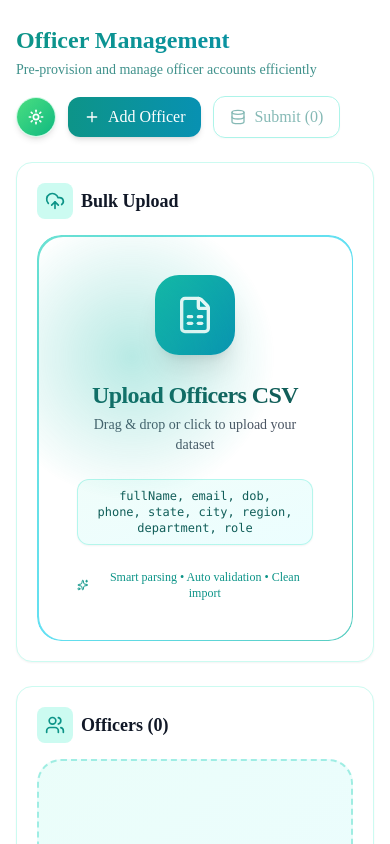
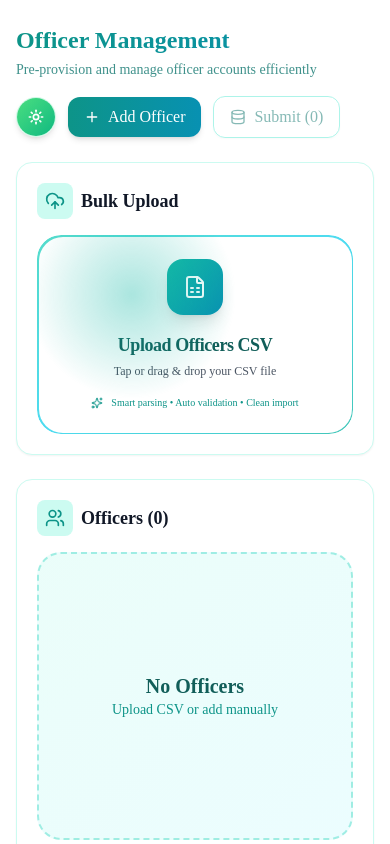
Before and after one commit to sagnikdey45/Pre-Provisioned-Officers-Account-Creation, a Next.js app: page /system-admin in a window 390 px wide. Shown: the top 844 px of the page. Built offline with nearby package versions, Linux system fonts and the light colour scheme.

Commit message:
Add some minor fixes to the CSV uploader, add / edit officer dialogs for mobile responsiveness

```diff
--- a/components/SystemAdmin/AddOfficerDialog.jsx
+++ b/components/SystemAdmin/AddOfficerDialog.jsx
@@ -45,10 +45,7 @@ export default function AddOfficerDialog({ isOpen, onClose, onAddOfficer }) {
 
   return (
     <Dialog open={isOpen} onOpenChange={onClose}>
-      <DialogContent
-        showCloseButton={false}
-        className="max-w-3xl p-0 rounded-3xl h-[90vh] flex flex-col overflow-hidden border border-gray-200 dark:border-cyan-900 bg-gradient-to-b from-white via-gray-50 to-gray-100 dark:from-slate-900 dark:via-slate-900 dark:to-slate-950 shadow-[0_40px_120px_rgba(0,0,0,0.25)] [&>button]:hidden"
-      >
+      <DialogContent className="max-w-3xl p-0 rounded-3xl h-[90vh] flex flex-col overflow-hidden border border-gray-200 dark:border-cyan-900 bg-gradient-to-b from-white via-gray-50 to-gray-100 dark:from-slate-900 dark:via-slate-900 dark:to-slate-950 shadow-[0_40px_120px_rgba(0,0,0,0.25)] [&>button]:hidden">
         {/* TOP GLOW BAR */}
         <div className="h-1.5 bg-gradient-to-r from-teal-500 via-cyan-500 to-emerald-500" />
 
@@ -251,19 +248,30 @@ function RoleCard({ active, onClick, icon, title, desc }) {
     <div
       onClick={onClick}
       className={`
-        p-4 rounded-2xl cursor-pointer border transition-all
+        w-full
+        p-3 sm:p-4 md:p-5
+        rounded-xl sm:rounded-2xl
+        cursor-pointer border
+        transition-all duration-300
+
+        flex flex-col gap-1 sm:gap-2
+
         ${
           active
             ? "bg-gradient-to-br from-teal-600 to-cyan-600 text-white shadow-lg scale-[1.02]"
-            : "bg-white dark:bg-slate-800 border-gray-300 dark:border-cyan-800 hover:border-teal-400 hover:shadow-md"
+            : "bg-white dark:bg-slate-800 border-gray-300 dark:border-cyan-800 hover:border-teal-400 hover:shadow-md active:scale-[0.98]"
         }
       `}
     >
-      <div className="flex items-center gap-2 mb-2">
-        {icon}
-        <span className="font-semibold">{title}</span>
+      {/* TOP ROW */}
+      <div className="flex items-center gap-2">
+        <div className="text-sm sm:text-base md:text-lg">{icon}</div>
+
+        <span className="font-semibold text-sm sm:text-base">{title}</span>
       </div>
-      <p className="text-xs opacity-80">{desc}</p>
+
+      {/* DESCRIPTION */}
+      <p className="text-[10px] sm:text-xs opacity-80 leading-tight">{desc}</p>
     </div>
   );
 }
--- a/components/SystemAdmin/CSVUploader.jsx
+++ b/components/SystemAdmin/CSVUploader.jsx
@@ -71,9 +71,11 @@ export default function CSVUploader({ onOfficersUpdate }) {
       onDrop={handleDrop}
       onClick={() => document.getElementById("csv-upload")?.click()}
       className={`
-        relative cursor-pointer rounded-3xl p-10 transition-all duration-500
+        relative cursor-pointer rounded-3xl
+        px-4 py-6 sm:px-6 sm:py-8 md:p-10
+        transition-all duration-500
         overflow-hidden group
-        ${dragActive ? "scale-[1.015]" : "hover:scale-[1.01]"}
+        ${dragActive ? "scale-[1.01]" : "hover:scale-[1.01]"}
       `}
     >
       {/* INPUT */}
@@ -87,54 +89,58 @@ export default function CSVUploader({ onOfficersUpdate }) {
 
       {/* 🌈 GRADIENT BORDER */}
       <div
-        className={`
+        className="
         absolute inset-0 rounded-3xl p-[1.5px]
         bg-gradient-to-br from-teal-400 via-cyan-400 to-teal-500
-        opacity-70 group-hover:opacity-100 transition
-      `}
+        opacity-80 group-hover:opacity-100 transition
+      "
       >
         <div className="w-full h-full rounded-3xl bg-white dark:bg-slate-900" />
       </div>
 
-      {/* ✨ INNER GLOW */}
+      {/* INNER GLOW */}
       <div
         className={`
         absolute inset-0 rounded-3xl transition
-        ${dragActive ? "bg-teal-500/10 dark:bg-cyan-500/10" : "bg-transparent"}
+        ${dragActive ? "bg-teal-500/10 dark:bg-cyan-500/10" : ""}
       `}
       />
 
-      {/* 💡 CONTENT */}
-      <div className="relative flex flex-col items-center text-center gap-6">
+      {/* CONTENT */}
+      <div className="relative flex flex-col items-center text-center gap-4 sm:gap-6">
         {/* ICON */}
         <div
           className={`
-          w-20 h-20 rounded-3xl flex items-center justify-center
+          w-14 h-14 sm:w-16 sm:h-16 md:w-20 md:h-20
+          rounded-2xl sm:rounded-3xl flex items-center justify-center
           bg-gradient-to-br from-teal-500 to-cyan-600
-          shadow-xl transition-all duration-500
+          shadow-lg sm:shadow-xl transition-all duration-500
           ${
             dragActive
-              ? "scale-110 shadow-cyan-500/40"
+              ? "scale-105 shadow-cyan-500/40"
               : "group-hover:scale-105"
           }
         `}
         >
           {loading ? (
-            <div className="w-10 h-10 border-4 border-white/30 border-t-white rounded-full animate-spin" />
+            <div className="w-6 h-6 sm:w-8 sm:h-8 border-4 border-white/30 border-t-white rounded-full animate-spin" />
           ) : success ? (
-            <CheckCircle2 className="text-white w-10 h-10" />
+            <CheckCircle2 className="text-white w-6 h-6 sm:w-8 sm:h-8 md:w-10 md:h-10" />
           ) : dragActive ? (
-            <UploadCloud className="text-white w-10 h-10" />
+            <UploadCloud className="text-white w-6 h-6 sm:w-8 sm:h-8 md:w-10 md:h-10" />
           ) : (
-            <FileSpreadsheet className="text-white w-10 h-10" />
+            <FileSpreadsheet className="text-white w-6 h-6 sm:w-8 sm:h-8 md:w-10 md:h-10" />
           )}
         </div>
 
         {/* TEXT */}
         <div>
           <h2
-            className="text-2xl font-bold tracking-tight
-            text-teal-800 dark:text-teal-300"
+            className="
+            text-lg sm:text-xl md:text-2xl
+            font-bold tracking-tight
+            text-teal-800 dark:text-teal-300
+          "
           >
             {loading
               ? "Processing CSV..."
@@ -145,38 +151,25 @@ export default function CSVUploader({ onOfficersUpdate }) {
                   : "Upload Officers CSV"}
           </h2>
 
-          <p className="text-sm mt-1 text-gray-600 dark:text-gray-400">
-            Drag & drop or click to upload your dataset
+          <p className="text-xs sm:text-sm mt-1 text-gray-600 dark:text-gray-400">
+            Tap or drag & drop your CSV file
           </p>
         </div>
 
-        {/* FORMAT BOX */}
-        <div
-          className="
-          bg-gradient-to-br from-teal-50 to-cyan-50
-          dark:from-cyan-900/20 dark:to-teal-900/20
-          border border-teal-300/40 dark:border-cyan-700/40
-          rounded-xl px-4 py-2 text-xs font-mono
-          text-teal-800 dark:text-cyan-200 shadow-sm
-        "
-        >
-          fullName, email, dob, phone, state, city, region, department, role
-        </div>
-
         {/* SUBTEXT */}
-        <div className="flex items-center gap-2 text-xs text-teal-600 dark:text-cyan-300">
+        <div className="flex items-center gap-2 text-[10px] sm:text-xs text-teal-600 dark:text-cyan-300">
           <Sparkles className="w-3 h-3" />
           Smart parsing • Auto validation • Clean import
         </div>
       </div>
 
-      {/* 🌊 SUBTLE ANIMATED BACKGROUND */}
+      {/* BACKGROUND EFFECT */}
       <div
-        className={`
+        className="
         absolute inset-0 opacity-20 pointer-events-none
         bg-[radial-gradient(circle_at_30%_30%,#14b8a6,transparent_40%)]
         animate-pulse
-      `}
+      "
       />
     </div>
   );
--- a/components/SystemAdmin/EditOfficerDialog.jsx
+++ b/components/SystemAdmin/EditOfficerDialog.jsx
@@ -4,10 +4,9 @@ import { useState, useEffect } from "react";
 import { X, Shield, Briefcase } from "lucide-react";
 import { toast } from "sonner";
 
-import * as DialogPrimitive from "@radix-ui/react-dialog";
-
 import {
   Dialog,
+  DialogContent,
   DialogHeader,
   DialogTitle,
   DialogDescription,
@@ -33,7 +32,6 @@ export default function EditOfficerDialog({
 
   const validateForm = () => {
     const e = {};
-
     if (!formData.fullName?.trim()) e.fullName = "Required";
     if (!formData.email?.trim()) e.email = "Required";
     if (!formData.phone?.trim()) e.phone = "Required";
@@ -44,6 +42,7 @@ export default function EditOfficerDialog({
 
   const handleSubmit = (e) => {
     e.preventDefault();
+
     if (!validateForm()) {
       toast.error("Please fill all required fields");
       return;
@@ -57,16 +56,11 @@ export default function EditOfficerDialog({
 
   return (
     <Dialog open={isOpen} onOpenChange={onClose}>
-      <DialogPrimitive.Portal>
-        {/* OVERLAY */}
-        <DialogPrimitive.Overlay className="fixed inset-0 bg-black/50 backdrop-blur-md z-50" />
-
-        {/* CONTENT */}
-        <DialogPrimitive.Content
+      <DialogContent
         className="
-          fixed left-1/2 top-1/2 z-50 w-full max-w-3xl
-          -translate-x-1/2 -translate-y-1/2
-          rounded-3xl overflow-hidden p-0
+        max-w-3xl p-0
+        rounded-3xl
+        h-[90vh] flex flex-col overflow-hidden
 
         bg-gradient-to-b from-white via-gray-50 to-gray-100
         dark:from-slate-900 dark:via-slate-900 dark:to-slate-950
@@ -77,7 +71,7 @@ export default function EditOfficerDialog({
         [&>button]:hidden
       "
       >
-          {/* TOP ACCENT */}
+        {/* TOP BAR */}
         <div className="h-1.5 bg-gradient-to-r from-teal-500 via-cyan-500 to-emerald-500" />
 
         {/* HEADER */}
@@ -93,7 +87,6 @@ export default function EditOfficerDialog({
               </DialogDescription>
             </div>
 
-              {/* ONLY CLOSE BUTTON */}
             <button
               onClick={onClose}
               className="p-2 rounded-xl hover:bg-gray-100 dark:hover:bg-slate-800"
@@ -106,7 +99,7 @@ export default function EditOfficerDialog({
         {/* BODY */}
         <form
           onSubmit={handleSubmit}
-            className="max-h-[70vh] overflow-y-auto px-6 py-6 space-y-6"
+          className="flex-1 overflow-y-auto px-6 py-6 space-y-6"
         >
           <Section title="Personal Information">
             <Grid>
@@ -197,23 +190,29 @@ export default function EditOfficerDialog({
               </div>
             )}
           </Section>
+        </form>
 
         {/* FOOTER */}
-            <DialogFooter className="pt-4 border-t border-gray-200 dark:border-cyan-900 flex justify-end gap-3">
+        <DialogFooter
+          className="
+          px-6 py-4
+          border-t border-gray-200 dark:border-cyan-900
+          flex justify-end gap-3
+          backdrop-blur bg-white/80 dark:bg-slate-900/80
+        "
+        >
           <Button variant="outline" onClick={onClose}>
             Cancel
           </Button>
 
           <Button
-                type="submit"
+            onClick={handleSubmit}
             className="bg-gradient-to-r from-teal-600 to-cyan-600 text-white hover:scale-[1.02]"
           >
             Save Changes
           </Button>
         </DialogFooter>
-          </form>
-        </DialogPrimitive.Content>
-      </DialogPrimitive.Portal>
+      </DialogContent>
     </Dialog>
   );
 }
@@ -276,19 +275,30 @@ function RoleCard({ active, onClick, icon, title, desc }) {
     <div
       onClick={onClick}
       className={`
-        p-4 rounded-2xl cursor-pointer border transition-all
+        w-full
+        p-3 sm:p-4 md:p-5
+        rounded-xl sm:rounded-2xl
+        cursor-pointer border
+        transition-all duration-300
+
+        flex flex-col gap-1 sm:gap-2
+
         ${
           active
             ? "bg-gradient-to-br from-teal-600 to-cyan-600 text-white shadow-lg scale-[1.02]"
-            : "bg-white dark:bg-slate-800 border-gray-300 dark:border-cyan-800 hover:border-teal-400 hover:shadow-md"
+            : "bg-white dark:bg-slate-800 border-gray-300 dark:border-cyan-800 hover:border-teal-400 hover:shadow-md active:scale-[0.98]"
         }
       `}
     >
-      <div className="flex items-center gap-2 mb-2">
-        {icon}
-        <span className="font-semibold">{title}</span>
+      {/* TOP ROW */}
+      <div className="flex items-center gap-2">
+        <div className="text-sm sm:text-base md:text-lg">{icon}</div>
+
+        <span className="font-semibold text-sm sm:text-base">{title}</span>
       </div>
-      <p className="text-xs opacity-80">{desc}</p>
+
+      {/* DESCRIPTION */}
+      <p className="text-[10px] sm:text-xs opacity-80 leading-tight">{desc}</p>
     </div>
   );
 }
```
Lines whose indentation alone changed are shown as unchanged.
